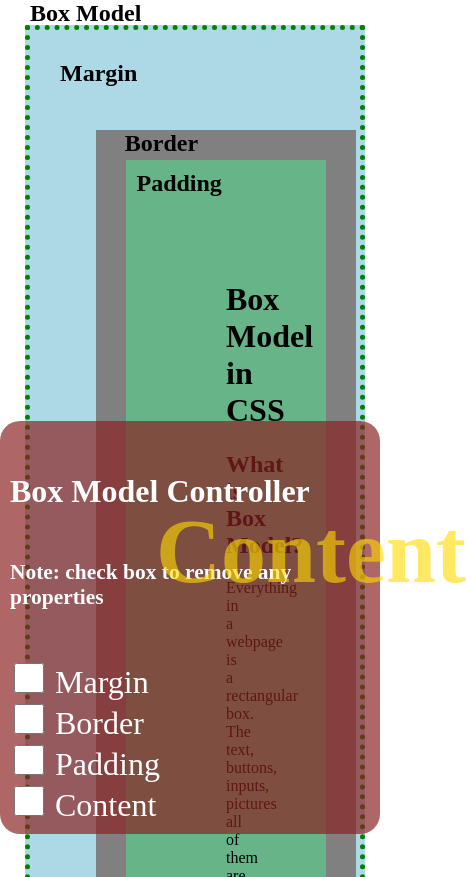
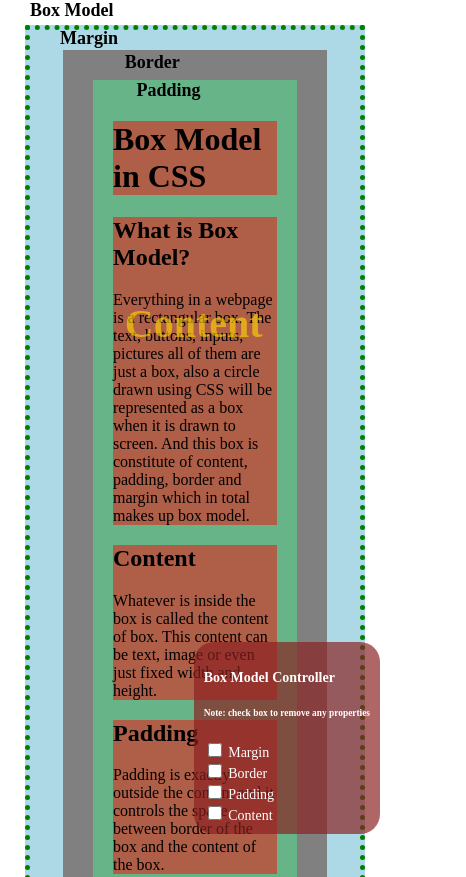
Before and after one commit to diwakarstha997/box-model, a plain HTML site: page index.html in a window 390 px wide. Shown: the top 877 px of the page, 466 px wide, since content can reach past the window. Drawn offline with Linux system fonts and the light colour scheme.

Commit message:
Add multiple screen responsiveness

```diff
--- a/styles.css
+++ b/styles.css
@@ -52,7 +52,7 @@ body {
     position: absolute;
     top: 500px;
     left: 40%;
-    font-size: 90px;
+    font-size: 70px;
     color: rgba(255, 217, 0, 0.616);
 }
 
@@ -66,12 +66,12 @@ body {
     border-radius: 20px;
     padding: 10px;
     color: white;
-    font-size: 32px;
+    font-size: 28px;
 }
 
 input {
-    width: 30px;
-    height: 30px;
+    width: 25px;
+    height: 25px;
 }
 
 .checkbox>*:hover {
@@ -115,6 +115,112 @@ input {
     display: none;
 }
 
+/* Small Screen Laptop and Desktops */
+@media (max-width:992px) {
+    .main-container {
+        padding: 80px;
+        margin: 80px 15%;
+    }
+
+    /* Box Model Labels */
+    .margin {
+        top: 40px;
+    }
+
+    .border {
+        top: 110px;
+    }
+
+    .padding {
+        top: 150px;
+    }
+
+    .content {
+        top: 480px;
+        left: 40%;
+        font-size: 45px;
+    }
+
+    /* Box Model Control */
+    .checkbox-container {
+        font-size: 18px;
+    }
+
+    input {
+        width: 16px;
+        height: 16px;
+    }
+}
+
+/* Tablets and Large Phones */
+@media (max-width:768px) {
+    .main-container {
+        padding: 40px;
+        margin: 40px 12%;
+    }
+
+    /* Box Model Labels */
+    .margin {
+        top: 30px;
+    }
+
+    .border {
+        top: 72px;
+    }
+
+    .padding {
+        top: 100px;
+    }
+
+    .content {
+        top: 400px;
+        left: 35%;
+        font-size: 40px;
+    }
+}
+
+@media (max-width:480px) {
+    .main-container {
+        padding: 20px;
+        margin: 20px 10%;
+    }
+
+    /* Box Model Labels */
+    .label {
+        font-size: 18px;
+    }
+
+    .margin {
+        top: 28px;;
+    }
+
+    .border {
+        top: 52px;;
+    }
+
+    .padding {
+        top: 80px;
+    }
+
+    .content {
+        top: 300px;
+        left: 32%;
+        font-size: 40px;
+    }
+
+
+    /* Box Model Control */
+    .checkbox-container {
+        font-size: 14px;
+    }
+
+    input {
+        width: 14px;
+        height: 14px;
+    }
+}
+
+
 /*
 References for CSS implementation:
 1. Complex CSS selector for parent of active child: Used for implementing parents with child having checkbox:checked
```
